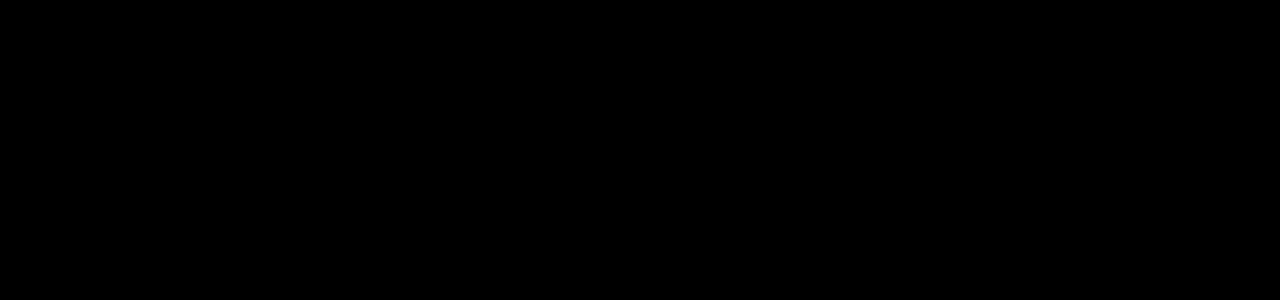
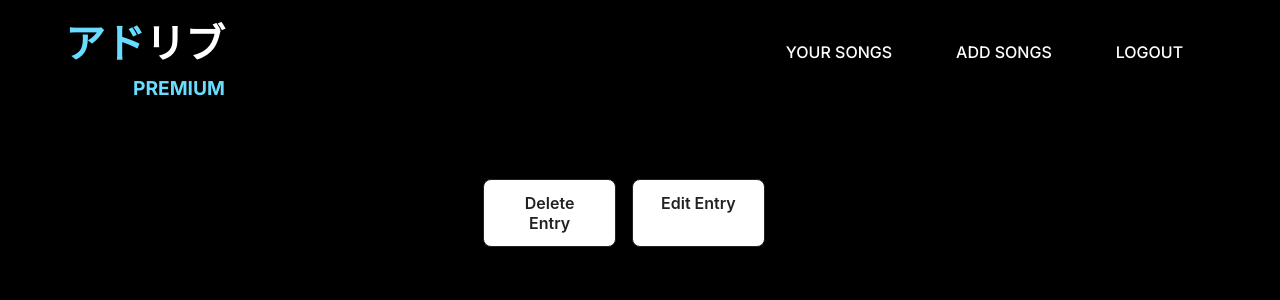
Before and after one commit to DzakyFattan/Binotify-AdoRibu-Premium, a React (Create React App) app: page /song/1 in a window 1280 px wide. Before the commit this address had no page. Shown: the top 300 px of the page. Built offline with nearby package versions, Linux system fonts and the light colour scheme; no server answers; the HTML template or start-up script is replaced by a standard one.

Commit message:
sambung backend edit song, delete song, bug fix

```diff
--- a/src/App.tsx
+++ b/src/App.tsx
@@ -30,7 +30,7 @@
           <Route path = "/add-song" element = {<><Navbar /><Add_song /></>} />
           <Route path = "/premium" element = {<><Navbar /><Premium_song /></>} />
           <Route path = "/subscription" element = {<><Navbar /><Subscription /></>} />
-          <Route path = "/song" element = {<><Navbar /><Song /></>} />
+          <Route path = "/song/:id_song" element = {<><Navbar /><Song /></>} />
           <Route path = "/register" element = {<><Register /></>} />
           <Route path = "/" element = {<><Login /></>} />
         </Routes>
--- a/src/components/add-song.tsx
+++ b/src/components/add-song.tsx
@@ -3,8 +3,6 @@
 const Add_song:React.FC = () => {
     const [title, setTitle] = useState<string>("");
     const [file, setFile] = useState<string>("");
-
-    var fileInput = React.createRef()
 
     let usernameData = localStorage.getItem('username')
     let accessTokenData = localStorage.getItem('accessToken')
--- a/src/components/singer-content.tsx
+++ b/src/components/singer-content.tsx
@@ -3,6 +3,7 @@
 import Song_data from './model/song_data';
 import Left_icon from './img/left-icon.svg'
 import Right_icon from './img/right-icon.svg'
+import { Link } from 'react-router-dom';
 
 const Singer_content:React.FC = () =>{
     const [currentPage,setCurrentPage] = useState(1)
@@ -27,7 +28,6 @@
     const sendUser={
         method: 'GET',
         headers:{authorization:accessToken},
-        user:{name:username}
     }
 
     const getSong = async () => {
@@ -47,7 +47,9 @@
         if(currentPage * maxLength < size){
             return(
                 songs.slice((currentPage-1) * maxLength, currentPage * maxLength).map((song) => (
-                    <Singer_content_data song={song} />
+                    <Link to={{pathname: "/song/"+song.id_song}}>
+                        <Singer_content_data song={song} />
+                    </Link>
                 ))
             )
         }
@@ -55,7 +57,9 @@
         else{
             return(
                 songs.slice((currentPage-1) * maxLength, size).map((song) => (
-                    <Singer_content_data song={song} />
+                    <Link to={{pathname: "/song/"+song.id_song}}>
+                        <Singer_content_data song={song} />
+                    </Link>
                 ))
             )
         }
@@ -63,7 +67,7 @@
 
     useEffect(() => {
         getSong()
-    });
+    }, []);
 
     const addPage = () =>{
         const pages = Math.ceil(size/maxLength)
--- a/src/components/song.tsx
+++ b/src/components/song.tsx
@@ -1,28 +1,99 @@
-import React from 'react';
+import React, { useState, useEffect } from 'react';
+import { useParams } from 'react-router-dom';
+import Song_data from './model/song_data';
 
-const Song = () => {
+const Song:React.FC = () => {
+    const [song,setSong] = useState<Song_data>()
+    const [newfile, setNewFile] = useState<string>("")
+    const [newtitle, setNewTitle] = useState<string>("")
+
+    let result = useParams()
+    let id = parseInt(result.id_song!, 10) + 0
+
+    let usernameData = localStorage.getItem('username')
+    let accessTokenData = localStorage.getItem('accessToken')
+    let username:string = ""
+    let accessToken:string = ""
+
+    if (usernameData){
+        username=JSON.parse(usernameData);
+    }
+
+    if (accessTokenData){
+        accessToken=JSON.parse(accessTokenData);
+    }
+
+    const openEdit = () => {
+        document.getElementById("edit-menu")!.classList.toggle("display-none")
+    }
+
+    const getData = {
+        method:'GET',
+        headers: { authorization:accessToken, 'Content-Type': 'application/json' }
+    }
+
+    const updateData = {
+        method:'POST',
+        headers: { authorization:accessToken, 'Content-Type': 'application/json' },
+        body: JSON.stringify({id_song:id, judul:newtitle, audio_path:newfile})
+    }
+
+    const deleteData = {
+        method:'POST',
+        headers: { authorization:accessToken, 'Content-Type': 'application/json' },
+        body: JSON.stringify({id_song:id})
+    }
+
+    const getSong = async () => {
+        const request = await fetch("http://localhost:3001/api/getSongs", getData);
+        const response = await request.json();
+        response.map((result:Song_data) => {
+            if(result.id_song == id){
+                setSong(result)
+                setNewFile(result!.audio_path)
+                setNewTitle(result!.judul)
+            }
+        })
+    }
+
+    const updateSong = async () => {
+        const request = await fetch("http://localhost:3001/api/updateSong", updateData);
+        const response = await request.json();
+        console.log(response)
+
+    }
+
+    const deleteSong = async () => {
+        const request = await fetch("http://localhost:3001/api/removeSong", deleteData);
+        const response = await request.json();
+        console.log(response)
+
+    }
+
+    useEffect(() => {
+        getSong()
+    },[3]);
+
     return(
         <div>
             <section className="song-cover section-fw flex-row">
                 <div className="song-details">
                     <div id="modifiable-wrapper">
-                        <h1 className = "section-title">trial</h1>
-                        <span>trial</span>
-                        <span>trial</span>
+                        <h1 className = "section-title">{song?.judul}</h1>
                     </div>
                     <div className="song-control flex-row">
-                        <div className="button-filter play-song-btn">Delete Entry</div>
-                        <div className="button-filter edit-song-btn">Edit Entry</div>
+                        <div className="button-filter play-song-btn" onClick={deleteSong}>Delete Entry</div>
+                        <div className="button-filter edit-song-btn" onClick={openEdit}>Edit Entry</div>
                     </div>
                 </div>
             </section>
-            <section className="display-none section-fw flex-col">
+            <section id="edit-menu" className="display-none section-fw flex-col">
                 <form action="" className="add-song-fw flex-col" autoComplete="off">
-                    <input type="text" name="judul_lagu" className="input-text" placeholder="Title" />
-                    <input type="file" id="song-audio-upload" name="song_audio_upload" className="hide-input-file" accept="audio/*" />
+                    <input type="text" name="judul_lagu" className="input-text" placeholder="Title" value={newtitle} onChange={(e) => setNewTitle(e.target.value)}/>
+                    <input type="file" id="song-audio-upload" name="song_audio_upload" className="hide-input-file" accept="audio/*" onChange={(e) => setNewFile(e.currentTarget.files![0].name)} />
                     <label htmlFor="song-audio-upload" className="button-filter song-upload-btn">Upload Song Audio</label>
-                    <div className="input-gathered">Song file: <span id = "song-file"></span></div>
-                    <input type="button" name="submit-btn" className="button-filter" value="Submit"></input>
+                    <div className="input-gathered">Song file: <span id = "song-file">{newfile}</span></div>
+                    <input type="button" name="submit-btn" className="button-filter" value="Submit" onClick={updateSong}></input>
                 </form>
             </section>
         </div>
```
